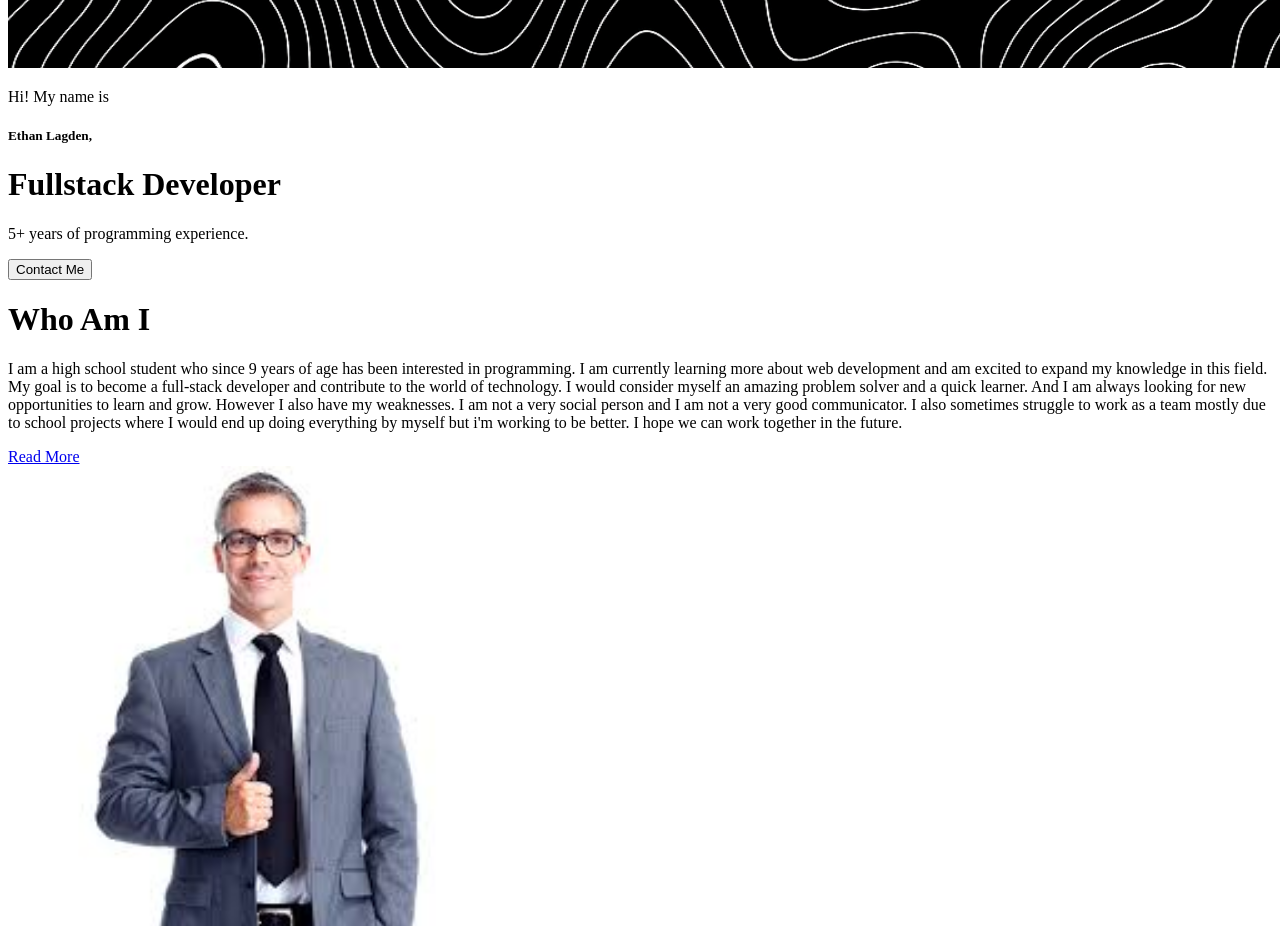
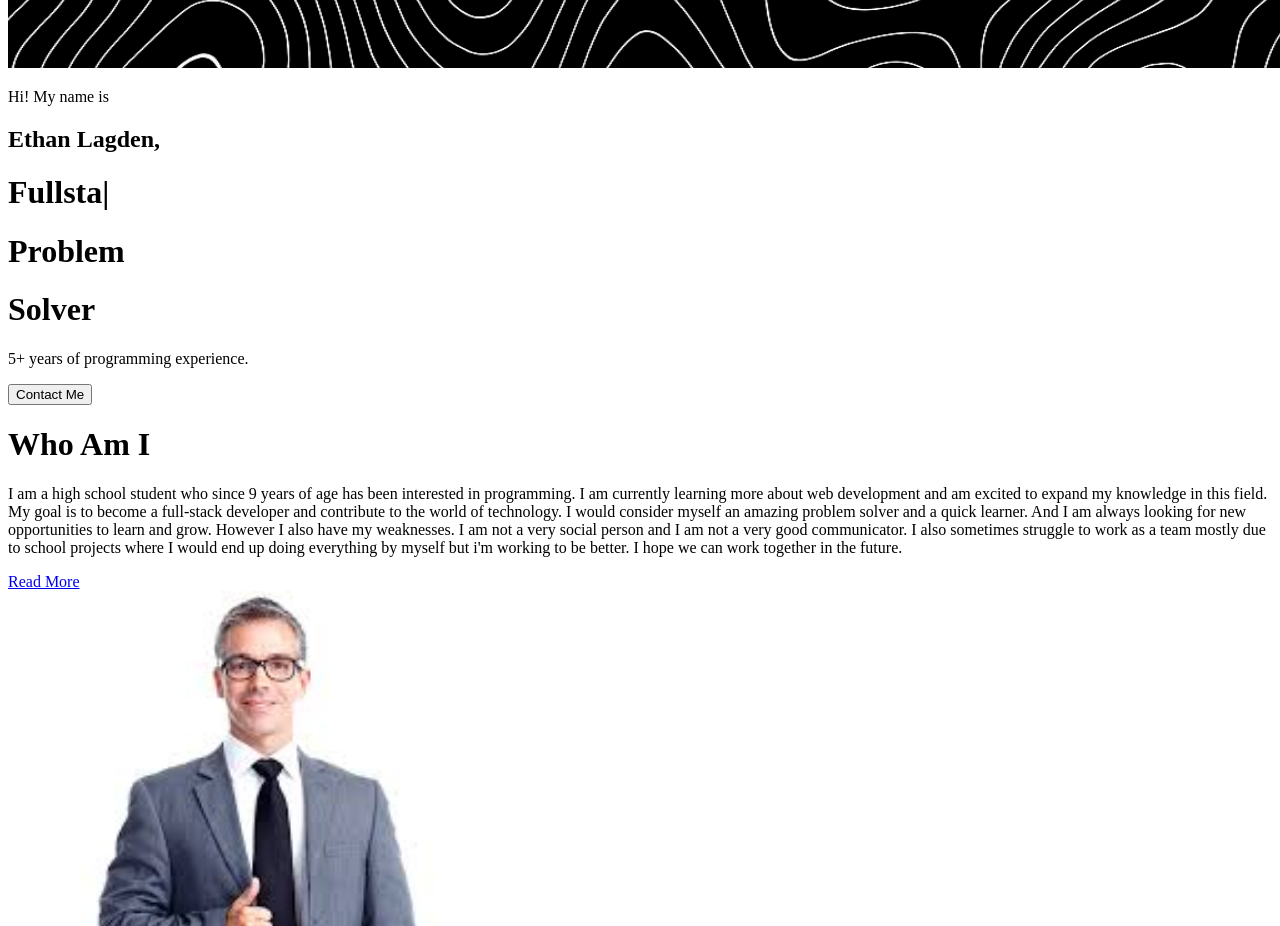
Before and after one commit to theHTMLSpot/portfolio_page, a Next.js app: page /landing_page in a window 1280 px wide. Shown: the part 1020-1946 px from the top of the page. Built offline with nearby package versions, Linux system fonts and the light colour scheme.

Commit message:
trying to fix typing text

```diff
--- /dev/null
+++ b/components/motion/fade_in_title.tsx
@@ -0,0 +1,27 @@
+import { Title } from "../components";
+import { motion } from "framer-motion";
+
+export default function FadeInTitle({
+  text,
+  className,
+  duration,
+}: {
+  text: string;
+  className?: string;
+  duration?: number;
+}) {
+  return (
+    <motion.div
+      key={text}
+      initial={{ opacity: 0 }}
+      animate={{ opacity: 1 }}
+      exit={{ opacity: 0 }}
+      transition={{ duration: duration || 2 }}
+      className={`flex h-full ${className}`}
+    >
+      <Title level={1} className="h-full">
+        {text}
+      </Title>
+    </motion.div>
+  );
+}
--- /dev/null
+++ b/components/motion/typing_title.tsx
@@ -0,0 +1,99 @@
+"use client";
+
+import { Title } from "@/components/components";
+import { useEffect, useState } from "react";
+
+export default function TypingTitle({
+  text,
+  className,
+  cursor = true,
+  backspaceOnChange = false,
+  duration = 2,
+}: {
+  text: string;
+  className?: string;
+  cursor?: boolean;
+  backspaceOnChange?: boolean;
+  duration?: number; // duration in seconds for the typing effect
+}) {
+  const [displayedText, setDisplayedText] = useState("");
+  const [isTyping, setIsTyping] = useState(false);
+  const [isBackspacing, setIsBackspacing] = useState(false);
+
+  useEffect(() => {
+    let typingTimeout: NodeJS.Timeout;
+    let backspaceTimeout: NodeJS.Timeout;
+    let pauseTimeout: NodeJS.Timeout;
+
+    // Clear any existing text when text prop changes
+    setDisplayedText("");
+    setIsTyping(false);
+    setIsBackspacing(false);
+
+    const typeSpeed = text.length > 0 ? (duration * 1000) / text.length : 100;
+    const backspaceSpeed = 50;
+
+    const typeText = () => {
+      setIsTyping(true);
+      let currentIndex = 0;
+
+      const typeNextChar = () => {
+        if (currentIndex < text.length) {
+          setDisplayedText(text.slice(0, currentIndex + 1));
+          currentIndex++;
+          typingTimeout = setTimeout(typeNextChar, typeSpeed);
+        } else {
+          setIsTyping(false);
+          // If backspaceOnChange is true, start backspacing after a pause
+          if (backspaceOnChange) {
+            pauseTimeout = setTimeout(() => {
+              backspaceText();
+            }, 1000); // 1 second pause before backspacing
+          }
+        }
+      };
+
+      typeNextChar();
+    };
+
+    const backspaceText = () => {
+      setIsBackspacing(true);
+      let currentText = text;
+
+      const backspaceNextChar = () => {
+        if (currentText.length > 0) {
+          currentText = currentText.slice(0, -1);
+          setDisplayedText(currentText);
+          backspaceTimeout = setTimeout(backspaceNextChar, backspaceSpeed);
+        } else {
+          setIsBackspacing(false);
+          // Start typing again after backspacing is complete
+          setTimeout(() => {
+            typeText();
+          }, 500);
+        }
+      };
+
+      backspaceNextChar();
+    };
+
+    // Start the typing animation
+    typeText();
+
+    // Cleanup function
+    return () => {
+      clearTimeout(typingTimeout);
+      clearTimeout(backspaceTimeout);
+      clearTimeout(pauseTimeout);
+    };
+  }, [text, duration, backspaceOnChange]);
+
+  return (
+    <div className={`flex h-full ${className}`}>
+      <Title level={1} className="h-full whitespace-nowrap">
+        {displayedText}
+        {cursor && <span className="ml-1 animate-pulse text-current">|</span>}
+      </Title>
+    </div>
+  );
+}
--- a/constants/hero_section.tsx
+++ b/constants/hero_section.tsx
@@ -5,12 +5,39 @@ import { useEffect, useState } from "react";
 import { useRouter } from "next/navigation";
 import Image from "next/image";
 import RevealBars from "@/components/motion/bars";
+import TypingTitle from "@/components/motion/typing_title";
+import FadeInTitle from "@/components/motion/fade_in_title";
+import { AnimatePresence } from "framer-motion";
+
+const firstWords = ["Fullstack", "Problem", "Creative"];
+
+const secondWords = ["Developer", "Solver", "Thinker"];
 
 export default function HeroSection() {
   const router = useRouter();
 
   const [showLoader, setShowLoader] = useState(false);
   const [showBars, setShowBars] = useState(false);
+
+  const [firstWord, setFirstWord] = useState(0);
+  const [secondWord, setSecondWord] = useState(0);
+
+  useEffect(() => {
+    let timeout: NodeJS.Timeout;
+
+    const cycleWords = () => {
+      setFirstWord((prev) => (prev + 1) % firstWords.length);
+      setSecondWord((prev) => (prev + 1) % secondWords.length);
+
+      // Schedule next cycle AFTER animations are done
+      timeout = setTimeout(cycleWords, 5000); // match total animation time
+    };
+
+    // Start initial cycle
+    timeout = setTimeout(cycleWords, 5000);
+
+    return () => clearTimeout(timeout);
+  }, []);
 
   useEffect(() => {
     setShowLoader(true);
@@ -59,14 +86,37 @@ export default function HeroSection() {
       <Container className="relative flex min-h-screen items-center justify-between gap-10">
         <BackgroundImage />
         <div className="absolute top-0 left-0 -z-10 h-full w-full bg-gradient-to-t from-[#0b0a0b] to-transparent" />
-        <Container className="z-30 flex flex-col gap-2 p-20">
+        <Container className="z-30 flex w-1/2 flex-col gap-2 p-20">
           <Paragraph>Hi! My name is</Paragraph>
-          <Title level={5} className="text-foreground text-3xl font-bold">
+          <Title level={2} className="text-foreground text-4xl font-bold">
             Ethan Lagden,
           </Title>
-          <Title level={1} className="text-foreground text-4xl font-black">
-            Fullstack Developer
-          </Title>
+
+          <div className="text-foreground flex max-w-full flex-row items-baseline gap-4 text-5xl font-black whitespace-nowrap">
+            <AnimatePresence mode="wait">
+              <span className="w-fit">
+                <TypingTitle
+                  duration={2}
+                  className="text-white"
+                  cursor={true}
+                  backspaceOnChange={true}
+                  text={firstWords[firstWord]}
+                />
+                <Title level={1} className="text-5xl opacity-0">
+                  {firstWords[firstWord]}
+                </Title>
+              </span>
+            </AnimatePresence>
+            <AnimatePresence mode="wait">
+              <FadeInTitle
+                key={secondWords[secondWord]}
+                className="text-gray-300"
+                text={secondWords[secondWord]}
+                duration={1}
+              />
+            </AnimatePresence>
+          </div>
+
           <Paragraph>5+ years of programming experience.</Paragraph>
           <button
             onClick={() => router.push("/contact")}
```
Also changed, not shown: pages/about_page.tsx (+6 -5 lines).
